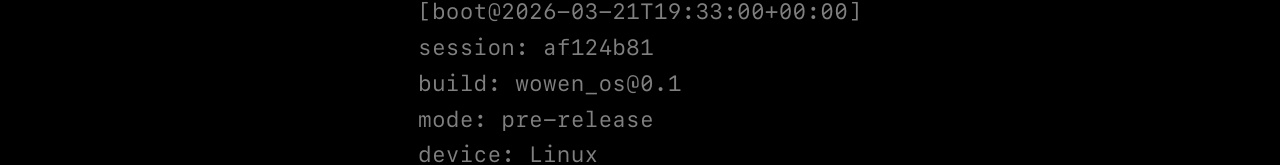
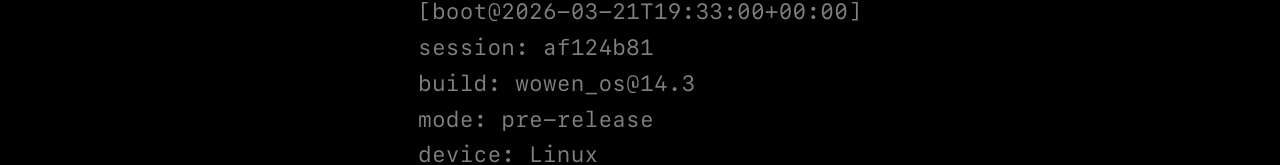
Before and after one commit to uchusei/wowen, a React (Vite) app: page / in a window 1280 px wide. Shown: the part 267-432 px from the top of the page. Built offline with nearby package versions, Linux system fonts and the light colour scheme.

Commit message:
Update build version in BootScreen component

```diff
--- a/src/components/BootScreen.jsx
+++ b/src/components/BootScreen.jsx
@@ -113,7 +113,7 @@ function buildPreludeLines() {
     },
     {
       id: 'boot-build',
-      segments: [{ text: 'build: wowen_os@0.1' }],
+      segments: [{ text: 'build: wowen_os@14.3' }],
       tone: 'dim',
       typeSpeed: 24,
       pauseAfter: 520,
```
